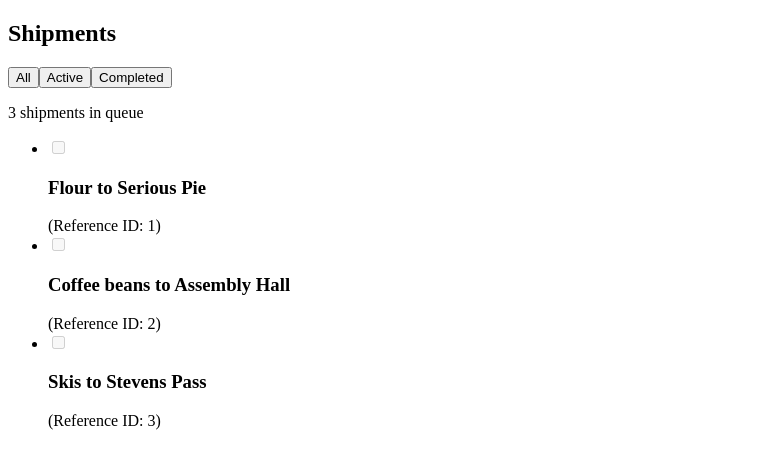
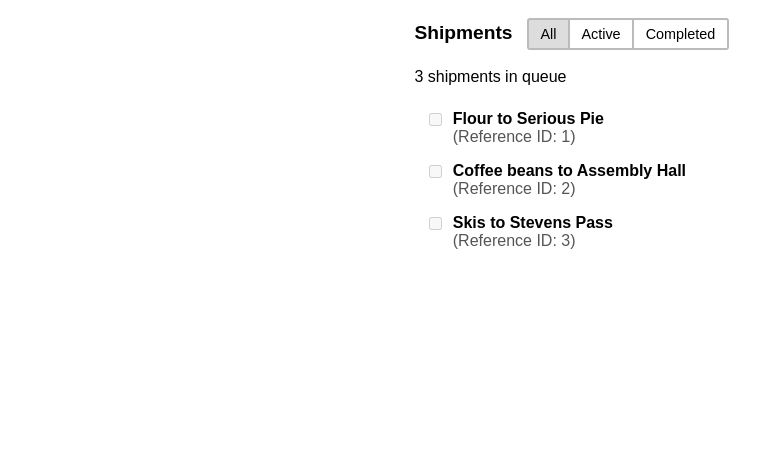
Before and after one commit to onchance/shipments, a plain HTML site: page index.html in a window 1280 px wide. Shown: the whole page, without its empty margins (0-784 px from the left). Drawn offline with Linux system fonts and the light colour scheme.

Commit message:
Basic styling

```diff
--- a/index.html
+++ b/index.html
@@ -2,6 +2,9 @@
 
 <meta charset=utf-8>
 <title>Shipments</title>
+
+<link rel=stylesheet href=shipments.css>
+<meta name=viewport content="width=device-width, initial-scale=1, user-scalable=no">
 
 <main id=main></main>
 
--- a/shipments-views.js
+++ b/shipments-views.js
@@ -21,11 +21,17 @@
       const job = jobs.find(job => job.reference === jobReference);
       const stop = job && job[stopName] || null;
 
-      return h('main', null,
+      const left = stop ? '-200%' : job ? '-100%' : '0%';
+      const transition = this.initialized ? '200ms left ease-out' : '';
+
+      return h('main', {style: {left, transition}},
         h(JobsPane, {jobs: visibleJobs, focusedChild: job, path: [root], filter}),
         h(StopsPane, {job, focusedChild: stop, path: [root, jobReference]}),
         h(TasksPane, {job, stop, path: [root, jobReference, stopName]})
       );
+    }
+    componentDidMount() {
+      this.initialized = true;
     }
   }
 
@@ -225,7 +231,7 @@
 
   class TasksPane extends Component {
     get className() {
-      return 'tasks-pane focused';
+      return this.disabled ? 'tasks-pane focused disabled' : 'tasks-pane focused';
     }
     get disabled() {
       const {job, path: [root, jobReference, stopName]} = this.props;
--- /dev/null
+++ b/shipments.css
@@ -0,0 +1,131 @@
+body {
+  margin: 0 auto;
+  max-width: 30em;
+  font-family: sans-serif;
+  cursor: default;
+}
+
+main {
+  display: block;
+  position: relative;
+  left: 0%;
+  width: 100%;
+}
+
+section {
+  display: block;
+  position: absolute;
+  width: 94%;
+  margin: 3%;
+  top: 0;
+  left: 0;
+  opacity: 0;
+  transition: 200ms opacity ease-out;
+}
+section.focused {
+  opacity: 1;
+}
+section + section {
+  left: 100%;
+}
+section + section + section {
+  left: 200%;
+}
+
+header {
+  border-radius: 3px;
+}
+header.navigate-up:hover {
+  background-color: #ddd;
+  cursor: pointer;
+}
+header.navigate-up:active {
+  background-color: #ccc;
+}
+header.navigate-up:before {
+  content: "⟨";
+  margin-left: 0.8em;
+  margin-right: 0.5em;
+  font-weight: bold;
+  font-size: 120%;
+}
+
+h2 {
+  display: inline-block;
+  margin: 0.4em 0;
+  font-size: 120%;
+}
+button {
+  background: transparent;
+  padding: 0.4em 0.8em;
+  margin: 0;
+  border: solid 2px #bbb;
+  font-size: 90%;
+}
+button.focused,
+button:hover {
+  background-color: #ddd;
+  cursor: pointer;
+}
+button:active {
+  background-color: #ccc;
+  color: inherit;
+}
+button + button {
+  border-left: 0;
+}
+button:first-of-type {
+  border-top-left-radius: 3px;
+  border-bottom-left-radius: 3px;
+  margin-left: 1em;
+}
+button:last-of-type {
+  border-top-right-radius: 3px;
+  border-bottom-right-radius: 3px;
+  margin-right: 1em;
+}
+ul {
+  padding: 0;
+}
+li {
+  position: relative;
+  padding: 0.5em 0.8em 0.5em 2.4em;
+  border-radius: 3px;
+  list-style: none;
+}
+li:hover,
+li:hover * {
+  background-color: #ddd;
+  cursor: pointer;
+}
+li:active,
+li:active * {
+  background-color: #ccc;
+}
+li input {
+  position: absolute;
+  left: 0.8em;
+  margin-right: 0.5em;
+}
+li h3 {
+  margin: 0;
+  font-size: 100%;
+}
+li span {
+  color: #555;
+}
+li address {
+  display: block;
+  font-style: normal;
+}
+li time {
+  display: block;
+}
+
+.disabled li:hover,
+.disabled li:hover *,
+.disabled li:active,
+.disabled li:active * {
+  background-color: inherit;
+  cursor: inherit;
+}
```
